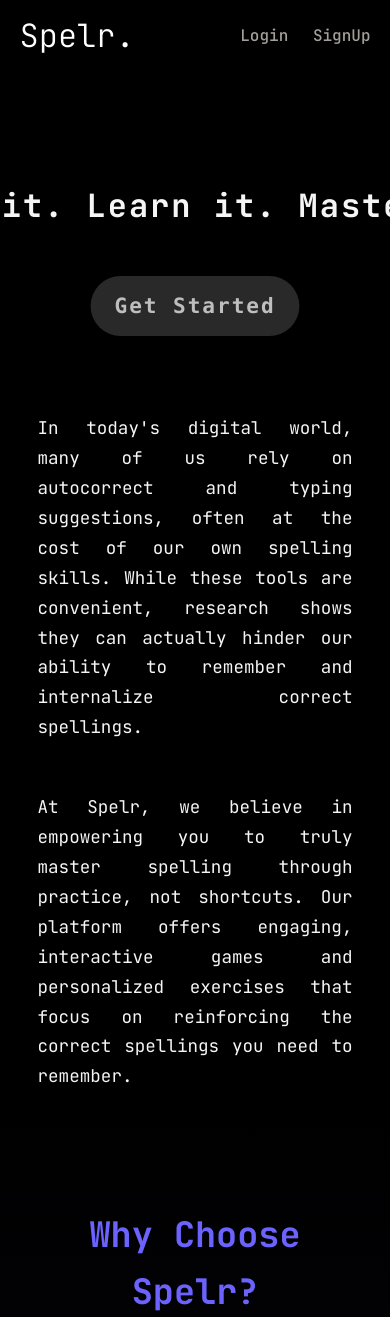
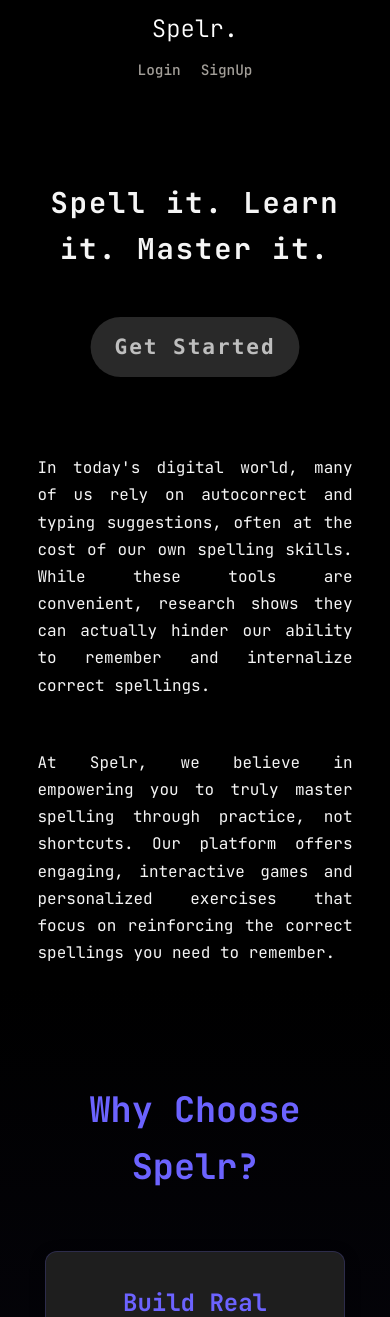
Before and after one commit to HeinzPaul/Spelr, a Flask app: page / in a window 390 px wide; the page is wider, and only the part inside the window is pictured. Shown: the top 1317 px of that part. Run offline with Flask 3, Linux system fonts and the light colour scheme; some libraries are stand-ins or nearby versions.

Commit message:
updated css for mobile responsiveness

```diff
--- a/static/css/landingpage.css
+++ b/static/css/landingpage.css
@@ -44,6 +44,11 @@ body {
   color: white;
 }
 
+.navbar {
+  display: flex;
+  align-items: center;
+}
+
 .navbar a {
   font-family: JetBrains Mono;
   position: relative;
@@ -85,7 +90,7 @@ body {
 }
 
 .text {
-  font-family: Jetbrains Mono;
+  font-family: 'JetBrains Mono';
   margin-top: 80px;
   font-weight: bold;
   font-size: 3.5em;
@@ -180,91 +185,71 @@ body {
   0% {
       content: "#";
   }
-
   5% {
       content: ".";
   }
-
   10% {
       content: "^{";
   }
-
   15% {
       content: "-!";
   }
-
   20% {
       content: "#$_";
   }
-
   25% {
       content: "№:0";
   }
-
   30% {
       content: "#{+.";
   }
-
   35% {
       content: "@}-?";
   }
-
   40% {
       content: "?{4@%";
   }
-
   45% {
       content: "=.,^!";
   }
-
   50% {
       content: "?2@%";
   }
-
   55% {
       content: "\;1}]";
   }
-
   60% {
       content: "?{%:%";
       right: 0;
   }
-
   65% {
       content: "|{f[4";
       right: 0;
   }
-
   70% {
       content: "{4%0%";
       right: 0;
   }
-
   75% {
       content: "'1_0<";
       right: 0;
   }
-
   80% {
       content: "{0%";
       right: 0;
   }
-
   85% {
       content: "]>'";
       right: 0;
   }
-
   90% {
       content: "4";
       right: 0;
   }
-
   95% {
       content: "2";
       right: 0;
   }
-
   100% {
       content: "";
       right: 0;
@@ -429,6 +414,9 @@ body {
 
 .btn-container {
   margin-bottom: 2rem;
+  display: flex;
+  justify-content: center;
+  align-items: center;
 }
 
 footer {
@@ -439,76 +427,6 @@ footer {
   font-size: 1.1rem;
 }
 
-/* Add subtle glow effects */
-.glow-text {
-  text-shadow: 0 0 10px rgba(108, 99, 255, 0.5);
-}
-
-.glow-border {
-  box-shadow: 0 0 15px rgba(108, 99, 255, 0.3);
-}
-
-/* Responsive adjustments */
-@media (max-width: 768px) {
-  .header {
-      flex-direction: row;
-      align-items: center;
-      padding: 10px 5%;
-  }
-
-  .logo {
-      font-size: 2rem;
-  }
-
-  .navbar a {
-      font-size: 1rem;
-      margin-left: 15px;
-  }
-
-  .text {
-      font-size: 2rem;
-      margin-top: 100px;
-  }
-
-  .hero-section h1 {
-      font-size: 2.5rem;
-  }
-
-  .hero-section p {
-      font-size: 1.2rem;
-  }
-
-  .maintext {
-      max-width: 90%;
-      font-size: 1.1rem;
-  }
-
-  .mode-card {
-      width: 100%;
-      max-width: 350px;
-  }
-
-  .benefits-section h2,
-  .cta-section h2 {
-      font-size: 2.2rem;
-  }
-
-  .benefit-card {
-      width: 100%;
-      max-width: 300px;
-  }
-
-  .cta-section p {
-      font-size: 1.1rem;
-  }
-}
-.btn-container {
-  margin-bottom: 2rem;
-  display: flex;
-  justify-content: center;
-  align-items: center;
-}
-/* From Uiverse.io by adamgiebl */
 .button1 {
   display: flex;
   align-items: center;
@@ -542,3 +460,85 @@ footer {
 .button1:hover span {
   transform: translateX(7px);
 }
+
+/* Responsive adjustments */
+@media (max-width: 768px) {
+  .header {
+    flex-direction: column;
+    padding: 10px 5%;
+  }
+
+  .logo {
+    font-size: 1.8rem;
+    margin-bottom: 10px;
+  }
+
+  .navbar {
+    width: 100%;
+    justify-content: center;
+  }
+
+  .navbar a {
+    font-size: 1rem;
+    margin: 0 15px;
+  }
+
+  .text {
+    font-size: 2rem;
+    margin-top: 100px;
+    white-space: normal;
+    animation: none;
+    border-right: none;
+  }
+
+  .maintext {
+    max-width: 90%;
+    font-size: 1rem;
+  }
+
+  .hero-section h1 {
+    font-size: 2.5rem;
+  }
+
+  .hero-section p {
+    font-size: 1.2rem;
+  }
+
+  .mode-card {
+    width: 100%;
+    max-width: 350px;
+  }
+
+  .benefits-section h2,
+  .cta-section h2 {
+    font-size: 2.2rem;
+  }
+
+  .benefit-card {
+    width: 100%;
+    max-width: 300px;
+  }
+
+  .cta-section p {
+    font-size: 1.1rem;
+  }
+}
+
+@media (max-width: 480px) {
+  .header {
+    padding: 10px 3%;
+  }
+
+  .logo {
+    font-size: 1.5rem;
+  }
+
+  .navbar a {
+    font-size: 0.9rem;
+    margin: 0 10px;
+  }
+
+  .text {
+    font-size: 1.8rem;
+  }
+}
```
Also changed, not shown: static/css/modeselection.css (+34 -27 lines).
